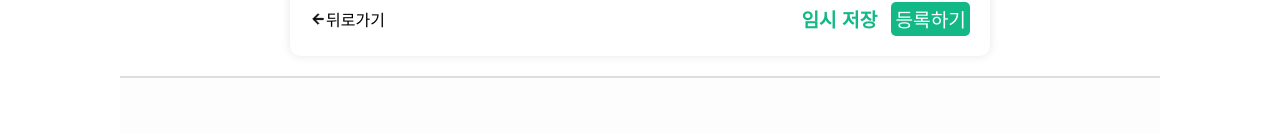
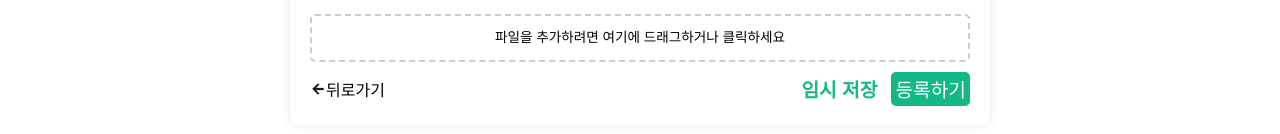
Before and after one commit to memomou/memo_frontend, a React (Create React App) app: page /post/write in a window 1280 px wide. Shown: the part 664-798 px from the top of the page. Built offline with nearby package versions, Linux system fonts and the light colour scheme; no server answers.

Commit message:
fix: 미사용 footer 임시적으로 제거
출력할 내용이 아직 없기에 임시적으로 제거함.

```diff
--- a/src/App.tsx
+++ b/src/App.tsx
@@ -36,7 +36,7 @@ function App() {
           <Wrapper>
             <Header />
             <Body />
-            <Footer />
+            {/* <Footer /> */}
           </Wrapper>
         </Router>
   );
--- a/src/components/PostForm.style.ts
+++ b/src/components/PostForm.style.ts
@@ -10,7 +10,7 @@ export const PostForm = css`
   border-radius: 10px;
   background-color: white;
   flex: 1;
-  min-height: 70%;
+  min-height: 73vh;
   /* min-height: -webkit-fill-available; */
   font-size: var(--font-size-base);
 `;
```
